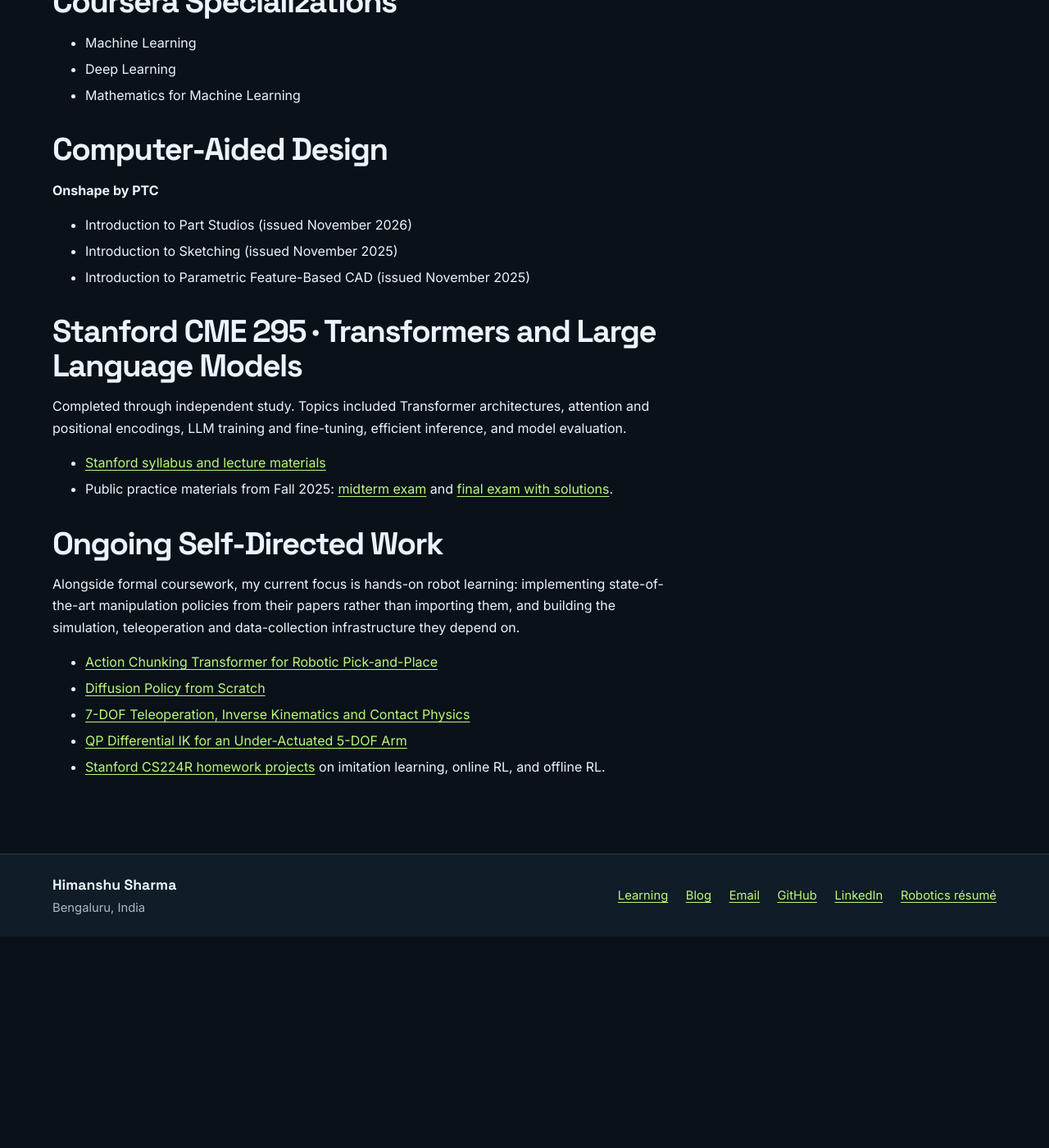
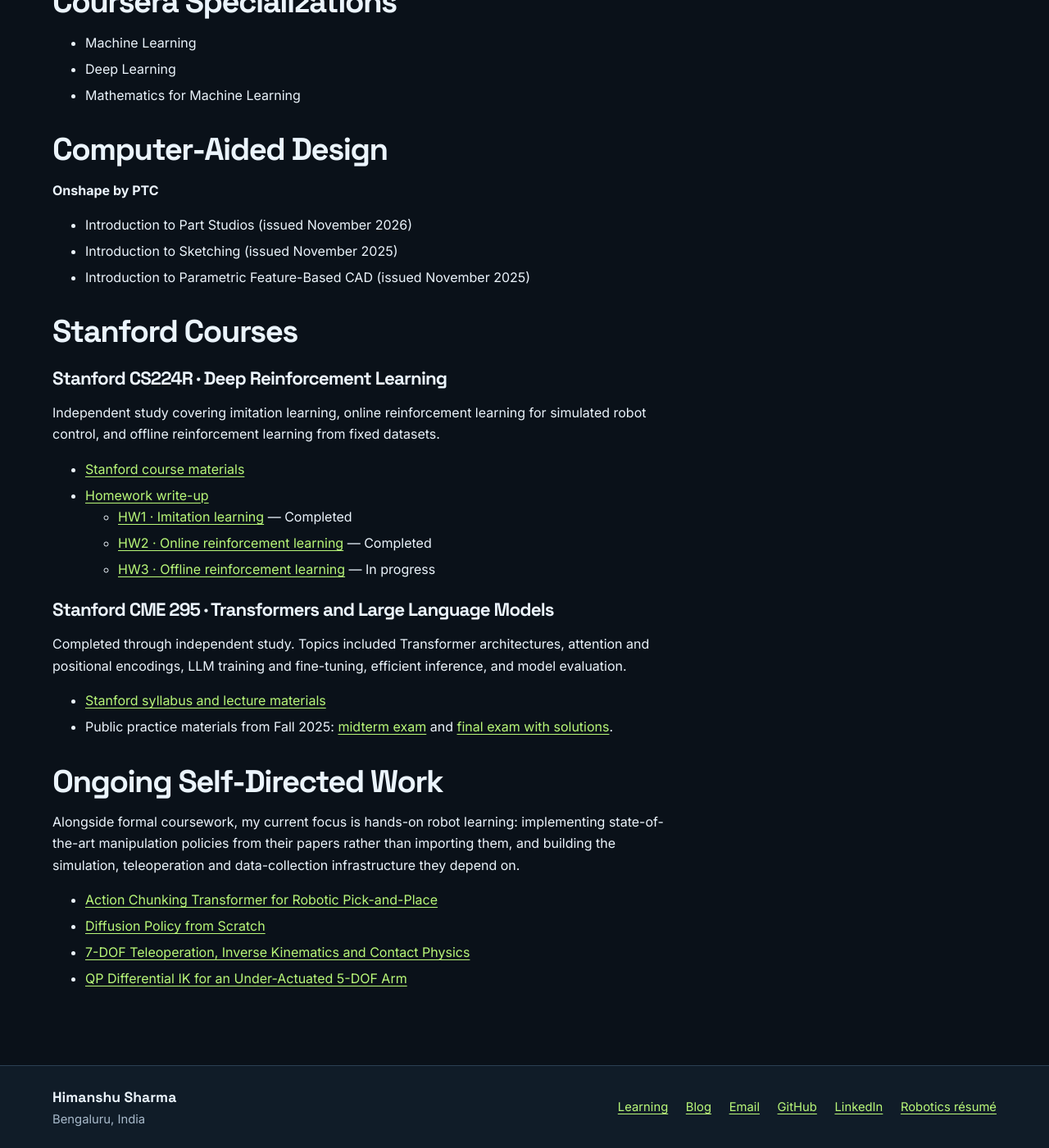
Before and after one commit to Magician6174/magician6174.github.io, a Jekyll site: the page built from docs/_pages/Learnings.md, in a window 1280 px wide and 1400 px high, scrolled down 1792 px. Shown: the whole window at 82% size. Built offline with Jekyll 4.4.1, drawn with Linux system fonts in a browser that asks for light colours; before the commit the page ends 2934 px from its top, so only the background shows below that.

Commit message:
Group CS224R and CME 295 on the Learning page

```diff
--- a/docs/_pages/Learnings.md
+++ b/docs/_pages/Learnings.md
@@ -78,7 +78,18 @@ Advanced technical courses with an emphasis on theoretical foundations and probl
 - Introduction to Sketching (issued November 2025)
 - Introduction to Parametric Feature-Based CAD (issued November 2025)
 
-## Stanford CME 295 · Transformers and Large Language Models
+## Stanford Courses
+
+### Stanford CS224R · Deep Reinforcement Learning
+
+Independent study covering imitation learning, online reinforcement learning
+for simulated robot control, and offline reinforcement learning from fixed datasets.
+
+- [Stanford course materials](https://cs224r.stanford.edu/)
+- [Homework write-up]({{ '/projects/cs224r/' | relative_url }}){% for homework in site.data.cs224r %}
+  - [{{ homework.number }} · {{ homework.title }}]({{ '/projects/cs224r/' | relative_url }}#{{ homework.id }}) — {{ homework.status }}{% endfor %}
+
+### Stanford CME 295 · Transformers and Large Language Models
 
 Completed through independent study. Topics included Transformer architectures,
 attention and positional encodings, LLM training and fine-tuning, efficient
@@ -97,5 +108,3 @@ building the simulation, teleoperation and data-collection infrastructure they d
 - [Diffusion Policy from Scratch]({{ '/projects/diffusion-policy-panda/' | relative_url }})
 - [7-DOF Teleoperation, Inverse Kinematics and Contact Physics]({{ '/projects/panda-teleop-ik/' | relative_url }})
 - [QP Differential IK for an Under-Actuated 5-DOF Arm]({{ '/projects/so101-teleop-ik/' | relative_url }})
-
-- [Stanford CS224R homework projects]({{ '/projects/cs224r/' | relative_url }}) on imitation learning, online RL, and offline RL.
```
